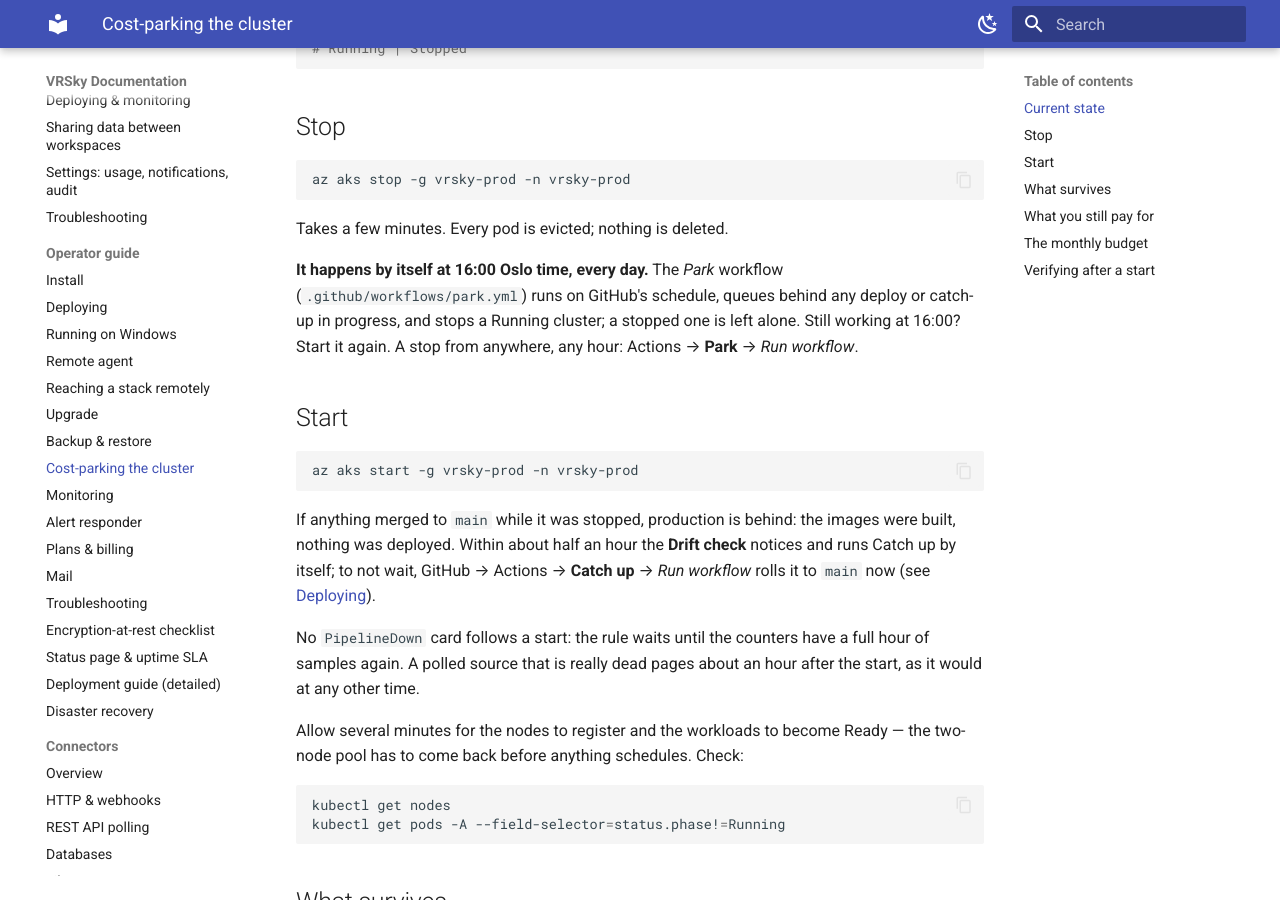
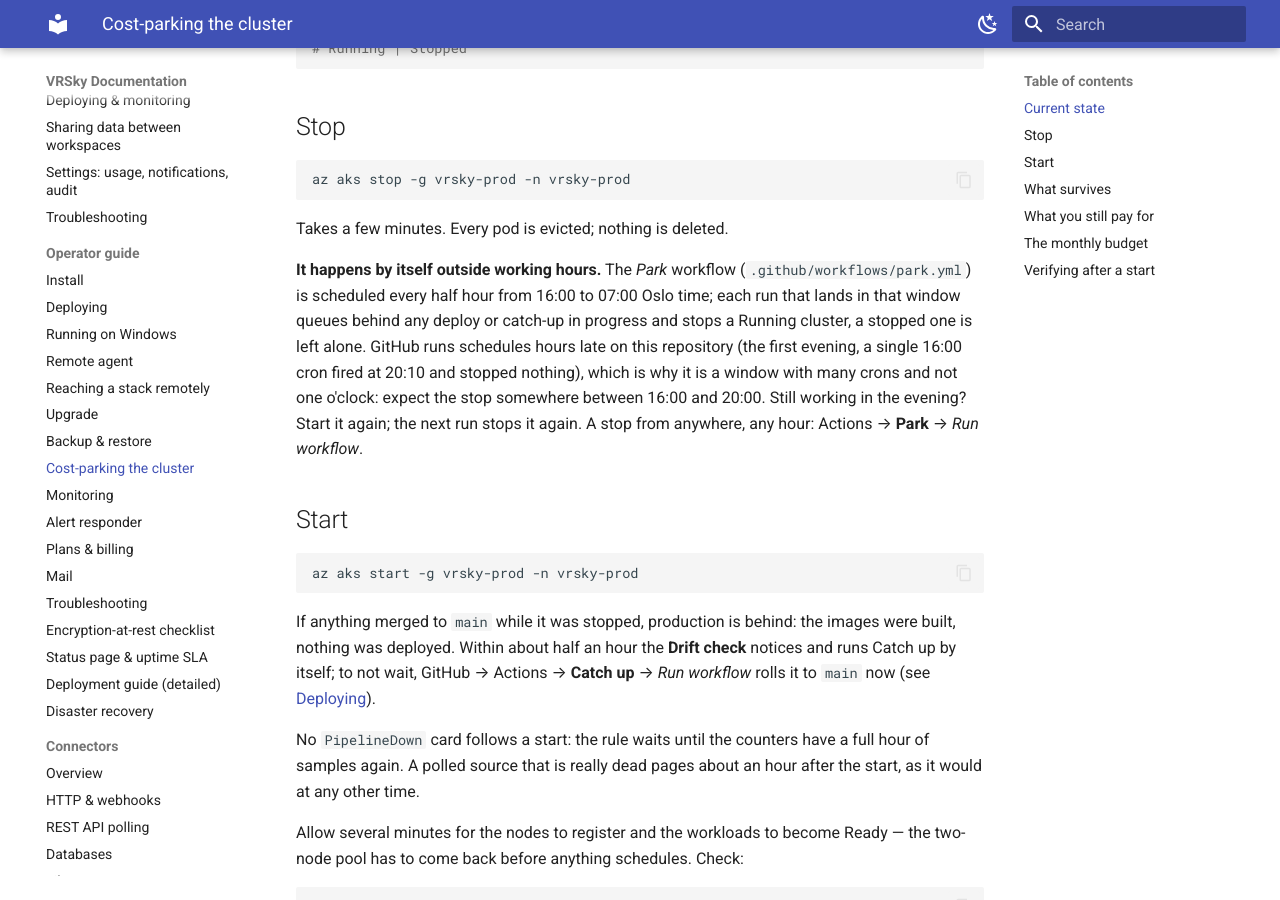
Before and after one commit to ValueRetail/vrsky, an MkDocs documentation site: the page built from docs/operator/cost-parking.md, in a window 1280 px wide and 900 px high, scrolled down 405 px. Built offline with MkDocs 1.6.1 and Material for MkDocs 9.7.7, drawn with Linux system fonts in a browser that asks for light colours.

Commit message:
ci: park on any run between 16:00 and 07:00 Oslo, not at 16:00 sharp
GitHub runs this repository's crons hours late: on 2026-10-20 the 14:00
and 15:00 UTC crons fired at 18:10 and 18:53, Park saw "Oslo hour 20"
and stood down, and the cluster ran all night. Park now stops a Running
cluster on any run that lands outside working hours, with a cron every
half hour across the window so enough of them land. The guard requires
both crons and the window check.

Co-Authored-By: Claude Fable 5.1 <noreply@anthropic.com>

```diff
--- a/docs/operator/cost-parking.md
+++ b/docs/operator/cost-parking.md
@@ -23,11 +23,16 @@ az aks stop -g vrsky-prod -n vrsky-prod
 
 Takes a few minutes. Every pod is evicted; nothing is deleted.
 
-**It happens by itself at 16:00 Oslo time, every day.** The *Park*
-workflow (`.github/workflows/park.yml`) runs on GitHub's schedule, queues
-behind any deploy or catch-up in progress, and stops a Running cluster;
-a stopped one is left alone. Still working at 16:00? Start it again. A
-stop from anywhere, any hour: Actions → **Park** → *Run workflow*.
+**It happens by itself outside working hours.** The *Park* workflow
+(`.github/workflows/park.yml`) is scheduled every half hour from 16:00 to
+07:00 Oslo time; each run that lands in that window queues behind any
+deploy or catch-up in progress and stops a Running cluster, a stopped one
+is left alone. GitHub runs schedules hours late on this repository (the
+first evening, a single 16:00 cron fired at 20:10 and stopped nothing),
+which is why it is a window with many crons and not one o'clock: expect
+the stop somewhere between 16:00 and 20:00. Still working in the evening?
+Start it again; the next run stops it again. A stop from anywhere, any
+hour: Actions → **Park** → *Run workflow*.
 
 ## Start
 
```
Also changed, not shown: plans/cost-cap.md (+7 -0 lines), 2 other files.
